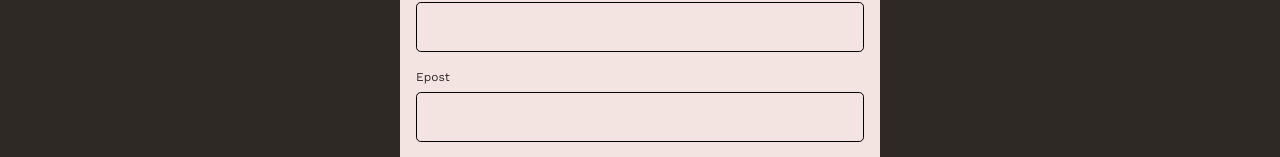
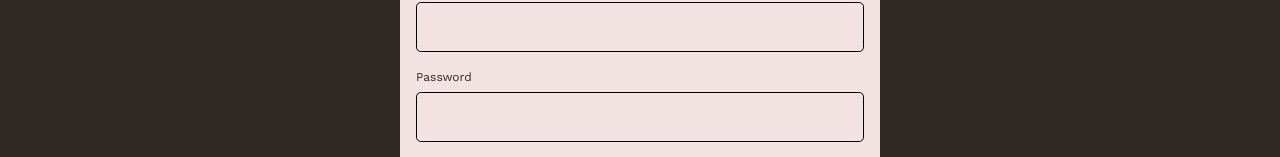
Before and after one commit to RedaFezazi/AirBean, a React (Vite) app: page /profile in a window 1280 px wide. Shown: the part 401-558 px from the top of the page. Built offline with nearby package versions, Linux system fonts and the light colour scheme.

Commit message:
Last plants decorations

```diff
--- a/src/Components/LoginForm.jsx
+++ b/src/Components/LoginForm.jsx
@@ -28,7 +28,8 @@ const LoginForm = () => {
         setTimeout(() => setFailedSignupMsg(""), 3000);
       } else {
         setToken(response.data.token);
-        console.log(response.data.token);
+        localStorage.setItem("token", response.data.token);
+        console.log("hej");
       }
     } catch (error) {
       console.error(error);
@@ -53,11 +54,11 @@ const LoginForm = () => {
           <p className="loginError">{failedSignupMsg}</p>
         </section>
         <section className="profile__section">
-          <label htmlFor="eMail">Epost</label>
+          <label htmlFor="eMail">Password</label>
           <input
             value={email}
             onChange={(e) => setEmail(e.target.value)}
-            type="email"
+            type="password"
             name="eMail"
             id="eMail"
             required
--- a/src/Components/Orders.scss
+++ b/src/Components/Orders.scss
@@ -2,19 +2,17 @@
 .orders {
   background-color: rgba(0, 0, 0, 0.53);
   width: 100%;
-  height: 100%;
-  position: fixed;
+  height: fit-content;
+  position: absolute;
   top: 0;
   right: 0;
   display: flex;
   justify-content: center;
   align-items: flex-start;
+  min-height: 100vh;
 
   .orders--center {
-    position: fixed;
-    margin: 0 auto;
-    right: 1rem;
-    top: 5rem;
+    margin: 5rem auto;
     width: calc(100% - 2rem);
     display: flex;
     justify-content: center;
--- a/src/Components/PrivateProfil.jsx
+++ b/src/Components/PrivateProfil.jsx
@@ -40,7 +40,7 @@ const PrivateProfil = () => {
         alt="profile Picture"
       />
       <h1>{name}</h1>
-      <p className="private__email">{email}</p>
+      {/* <p className="private__email">{email}</p> */}
       <ul className="history__list">
         <h2 className="history__h2">Orderhistorik</h2>
         {orderHistory.map((item, index) => {
--- a/src/Components/SignUpForm.jsx
+++ b/src/Components/SignUpForm.jsx
@@ -53,13 +53,14 @@ const SignUpForm = () => {
           <p className="signupNameError">{failedSignupMsg}</p>
         </section>
         <section className="profile__section">
-          <label htmlFor="eMail">Epost</label>
+          <label htmlFor="eMail">Password</label>
           <input
             value={email}
             onChange={(e) => setEmail(e.target.value)}
-            type="email"
+            type="password"
             name="eMail"
             id="eMail"
+            minLength={5}
             required
           />
         </section>
--- a/src/Pages/profile/Profile.jsx
+++ b/src/Pages/profile/Profile.jsx
@@ -23,7 +23,7 @@ const Profile = () => {
           className="loggaUt"
           onClick={() => {
             setOrderHistory([]);
-
+            localStorage.clear();
             setToken("");
             navigate("/");
           }}
--- a/src/Pages/profile/Profile.scss
+++ b/src/Pages/profile/Profile.scss
@@ -16,7 +16,7 @@
     padding: 0.3rem 1.5rem;
     border-radius: 30px;
     transition: all 0.4s ease-in-out;
-    top: 1.5rem;
+    top: 1.2rem;
     right: 1rem;
     color: rgba(0, 0, 0, 0.7);
     font-size: 1rem;
--- a/src/Store/useCart.js
+++ b/src/Store/useCart.js
@@ -68,8 +68,10 @@ const useCart = create((set) => ({
   setNoOrderMsg: (orderMsg) => set(() => ({ noOrderMsg: orderMsg })),
 
   // Token State
-  token: "",
-  setToken: (token) => set(() => ({ token: token })),
+  token: localStorage.getItem("token") || "",
+  setToken: (token) => {
+    set(() => ({ token: token }));
+  },
 
   // Order History
   orderHistory: [],
--- a/src/index.scss
+++ b/src/index.scss
@@ -69,7 +69,4 @@ main {
   min-height: 100vh;
   max-width: 100vw;
   min-width: 100%;
-
-  // max-width: 100%;
-  overflow: hidden;
 }
```
